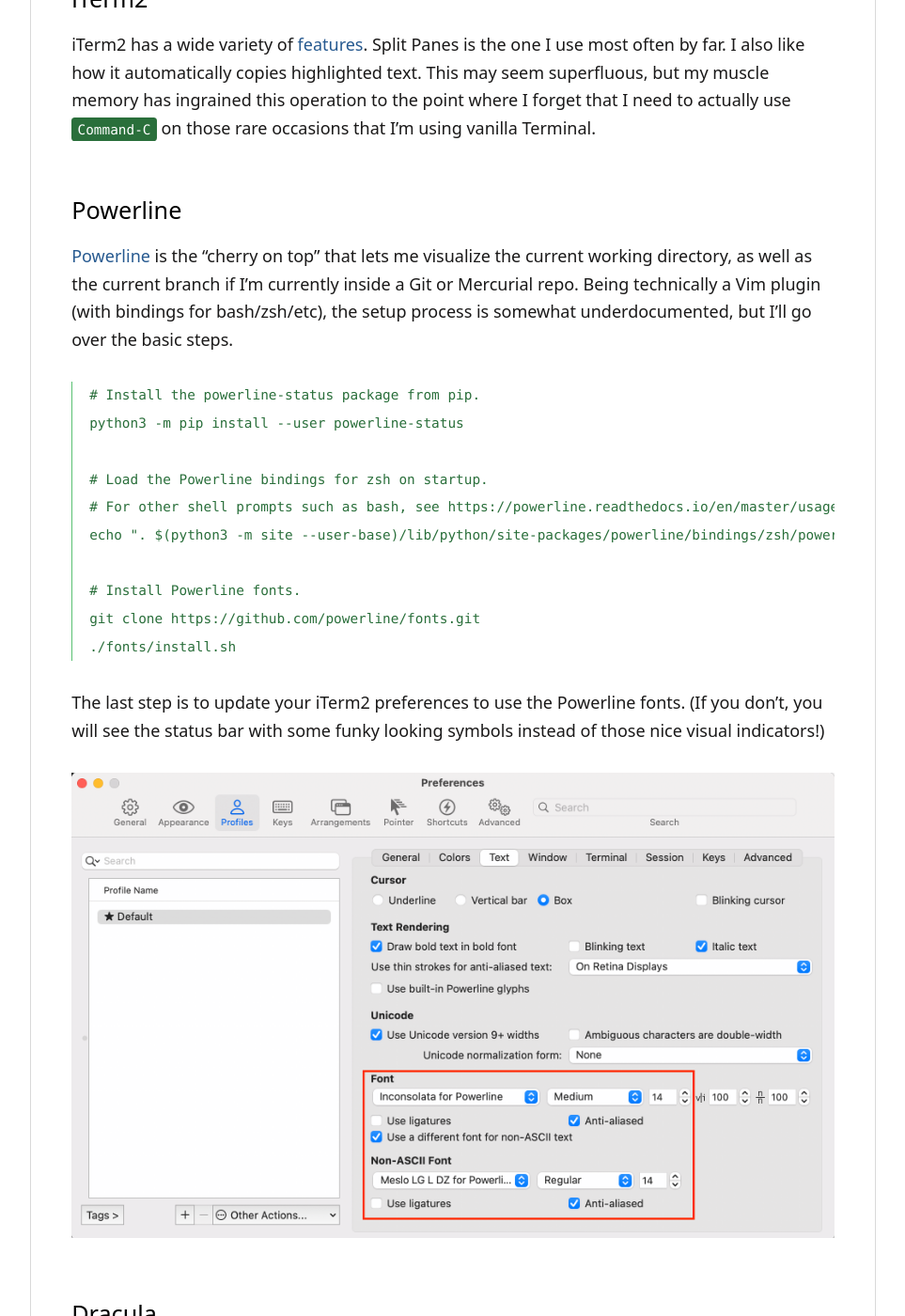
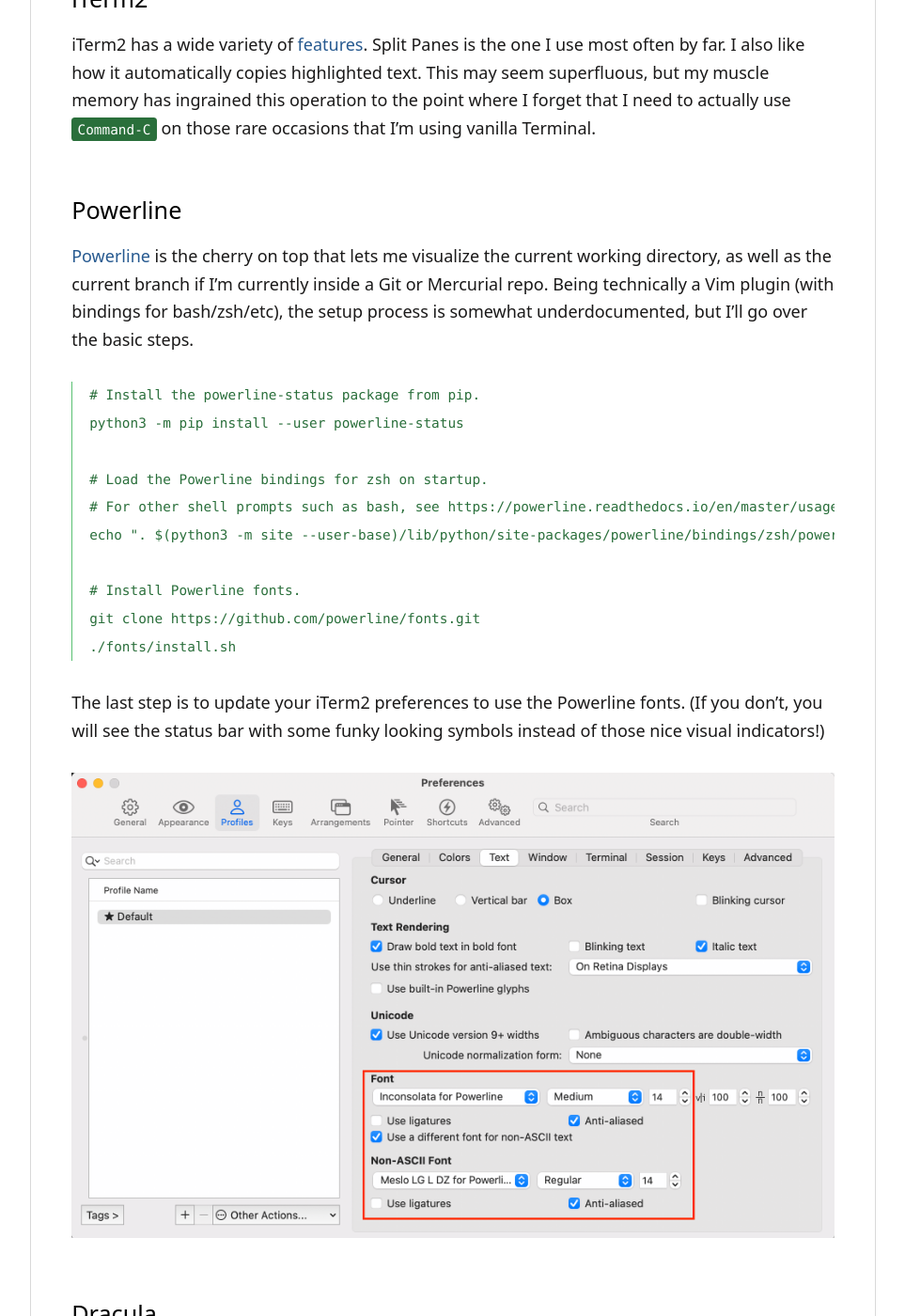
Before and after one commit to jsudiaman/jsudiaman.github.io, a Jekyll site: the page built from _posts/2022-09-21-my-macos-cli-toolbox.md, in a window 1280 px wide and 1400 px high, scrolled down 1623 px. Shown: the whole window at 94% size, without its empty margins (158-1121 px from the left). Built offline with Jekyll 4.4.1, drawn with Linux system fonts in a browser that asks for light colours; comment, search, counter and statistics services are not loaded; some of the changed text lies outside the part shown.

Commit message:
Overused quotes.

````diff
--- a/_posts/2022-09-21-my-macos-cli-toolbox.md
+++ b/_posts/2022-09-21-my-macos-cli-toolbox.md
@@ -3,7 +3,7 @@
 title: "Bootstrapping the macOS CLI"
 ---
 
-I consider myself to be a fairly heavy CLI user. Not to say that I edit everything through Vim and use cURL to browse the web, of course. But I do think that it's worth spending some time to improve upon the "stock" terminal application. Here's how my prompt currently looks:
+I consider myself to be a fairly heavy CLI user. Not to say that I edit everything through Vim and use cURL to browse the web, of course. But I do think that it's worth spending some time to improve upon the stock terminal application. Here's how my prompt currently looks:
 
 ![iTerm2 Prompt](/assets/iTerm2.png)
 
@@ -19,7 +19,7 @@
 
 ## Powerline
 
-[Powerline](https://powerline.readthedocs.io) is the "cherry on top" that lets me visualize the current working directory, as well as the current branch if I'm currently inside a Git or Mercurial repo. Being technically a Vim plugin (with bindings for bash/zsh/etc), the setup process is somewhat underdocumented, but I'll go over the basic steps.
+[Powerline](https://powerline.readthedocs.io) is the cherry on top that lets me visualize the current working directory, as well as the current branch if I'm currently inside a Git or Mercurial repo. Being technically a Vim plugin (with bindings for bash/zsh/etc), the setup process is somewhat underdocumented, but I'll go over the basic steps.
 
 ```
 # Install the powerline-status package from pip.
````
Also changed, not shown: other parts of _posts/2022-09-21-my-macos-cli-toolbox.md (+2 -2 lines), _posts/2022-09-20-hello-world.md (+1 -1 lines).
